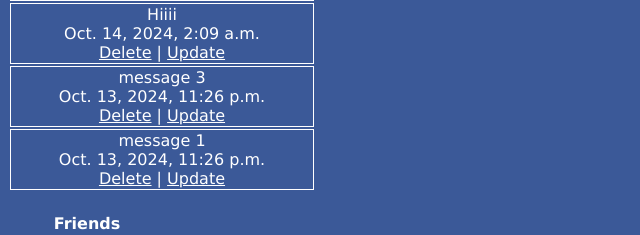
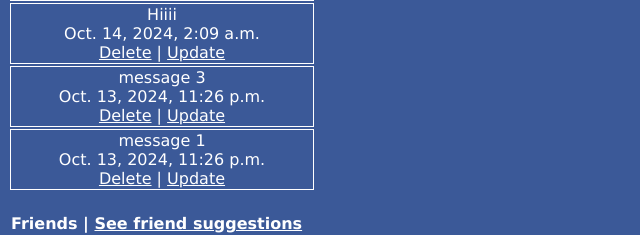
Before and after one commit to samhithasr/cs412, a Django app: page /mini_fb/show_profile/3 in a window 1280 px wide. Shown: the part 1073-1308 px from the top of the page, without its empty margins (0-640 px from the left). Run offline with Django 5.2, Linux system fonts and the light colour scheme; data comes from the database, SQL or seed files in the repository; both versions use the stored data as it was after the commit.

Commit message:
Task 2 (Friend suggestions)

```diff
--- a/mini_fb/models.py
+++ b/mini_fb/models.py
@@ -50,6 +50,39 @@ class Profile(models.Model):
         friends = [f.profile2 for f in ifProfile1] + [f.profile1 for f in ifProfile2]
         return friends
 
+    def add_friend(self, other):
+        '''Add a Friend to this Profile.'''
+
+        # Checks to prevent self-friending
+        if (self == other):
+            return
+
+        # Checks to see if a friendship exists between self and other
+        friendExists = Friend.objects.filter(profile1=self,profile2=other).exists() or \
+        Friend.objects.filter(profile1=other,profile2=self).exists()
+
+        # if the friendship exists, return; else, create new friendship
+        if friendExists:
+            return
+        else:
+            Friend(profile1=self,profile2=other).save()
+
+    def get_friend_suggestions(self):
+        '''Return a list of Profiles suggested to be Friends with.'''
+
+        withoutSelf = Profile.objects.exclude(pk=self.pk)
+        friends1 = Friend.objects.filter(profile1=self)
+        friends2 = Friend.objects.filter(profile2=self)
+
+        ids = set(friend.profile2.pk for friend in friends1) | set(friend.profile1.pk for friend in friends2)
+
+        allProfiles = withoutSelf.exclude(pk__in=ids)
+        # allProfiles = withoutSelf.exclude(pk__in=friends.profile1.pk)
+        # allProfiles = withoutSelf.exclude(pk__in=friends1.profile2.pk)
+        # allProfiles = allProfiles.exclude(pk__in=friends2.profile1.pk)
+
+        return allProfiles
+
 
 class StatusMessage(models.Model):
     '''
--- a/mini_fb/templates/mini_fb/show_profile.html
+++ b/mini_fb/templates/mini_fb/show_profile.html
@@ -68,7 +68,7 @@ mini_fb application. This file "inherits" from base.html.
 
         <table>
             <tr>
-                <th>Friends</th>
+                <th>Friends | <a href="{% url 'friend_suggestions' profile.pk %}">See friend suggestions</a></td></th>
             </tr>
             <!-- Loops through Friend list for the Profile, and displays links to the Friends' pages. -->
              {% for friend in friends %}
--- a/mini_fb/urls.py
+++ b/mini_fb/urls.py
@@ -5,7 +5,8 @@
 from django.urls import path #django.urls is a library for url management, path implements
 from django.conf import settings #.conf configuration package; importing settings so file knows about project level settings
 from . import views #from . = current directory, . import views imports [views.py] from current directory
-from .views import ShowAllProfilesView, ShowProfilePageView, UpdateProfileView, DeleteStatusMessageView, UpdateStatusMessageView # our view class definition
+from .views import ShowAllProfilesView, ShowProfilePageView, UpdateProfileView, DeleteStatusMessageView, UpdateStatusMessageView, \
+CreateFriendView, ShowFriendSuggestionsView # our view class definition
 
 #all of the URLs that are part of this app
 urlpatterns = [
@@ -19,4 +20,6 @@ urlpatterns = [
     path(r'profile/<int:pk>/update', views.UpdateProfileView.as_view(), name="update_profile"),
     path('status/<int:pk>/delete', DeleteStatusMessageView.as_view(), name='delete_status'),
     path('status/<int:pk>/update', UpdateStatusMessageView.as_view(), name='update_status'),
+    path('profile/<int:pk>/add_friend/<int:other_pk>', CreateFriendView.as_view(), name='add_friend'),
+    path('profile/<int:pk>/friend_suggestions', ShowFriendSuggestionsView.as_view(), name='friend_suggestions'),
 ]
--- a/mini_fb/views.py
+++ b/mini_fb/views.py
@@ -2,12 +2,12 @@
 # Author: Samhitha Somavarapu (samhitha@bu.edu), 10/03/2024
 # Description: The views file for the mini_fb application.
 
-from django.shortcuts import render
+from django.shortcuts import render, get_object_or_404, redirect
 from django.urls import reverse
 from typing import Any
 
 # Create your views here.
-from django.views.generic import ListView, DetailView, CreateView, UpdateView, DeleteView
+from django.views.generic import ListView, DetailView, CreateView, UpdateView, DeleteView, View
 from .models import * ## import the models (e.g., Article)
 from .forms import *
 
@@ -27,7 +27,7 @@ class ShowProfilePageView(DetailView):
     # context_object_name = "profile"
 
     # overrides default get_context_data so that Foreign Key can
-    # be used by site get a specific Profile's status messages
+    # be used by site get a specific Profile's status messages and friends
     def get_context_data(self, **kwargs: any):
 
         context = super().get_context_data(**kwargs)
@@ -141,3 +141,30 @@ class UpdateStatusMessageView(UpdateView):
         # After updating, redirect to the profile's detail page
         profile = self.object.profile
         return reverse('show_profile', kwargs={'pk': profile.pk})
+
+class CreateFriendView(View):
+    '''A view to create a friendship between two Profiles.'''
+
+    def dispatch(self, request, *args, **kwargs):
+        '''Override dispatch to get info based on URL.'''
+        p1 = get_object_or_404(Profile, pk=kwargs['pk'])
+        p2 = get_object_or_404(Profile, pk=kwargs['other_pk'])
+
+        p1.add_friend(p2)
+        return redirect('show_profile', pk=p1.pk)
+
+class ShowFriendSuggestionsView(DetailView):
+    '''A view to show suggestions of Friends.'''
+
+    model = Profile
+    template_name = 'mini_fb/friend_suggestions.html'
+    context_object_name = 'profile'
+
+    def get_context_data(self, **kwargs):
+        # context from superclass
+        context = super().get_context_data(**kwargs)
+        # Profile identified by PK from URL
+        profile = Profile.objects.get(pk=self.kwargs['pk'])
+        context['suggestions'] = profile.get_friend_suggestions()
+
+        return context
```
Also changed, not shown: mini_fb/templates/mini_fb/friend_suggestions.html (added, +26 -0 lines), db.sqlite3.
